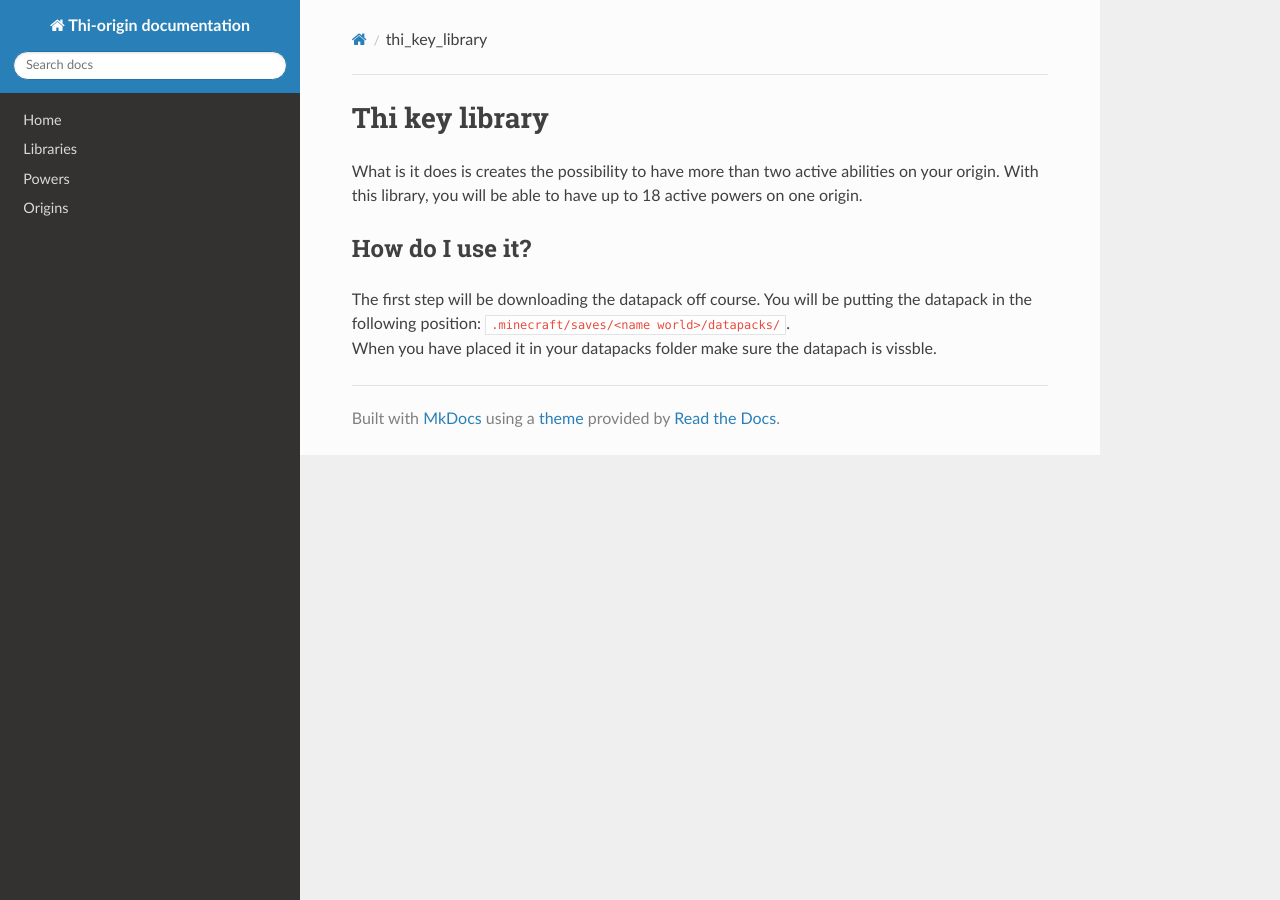
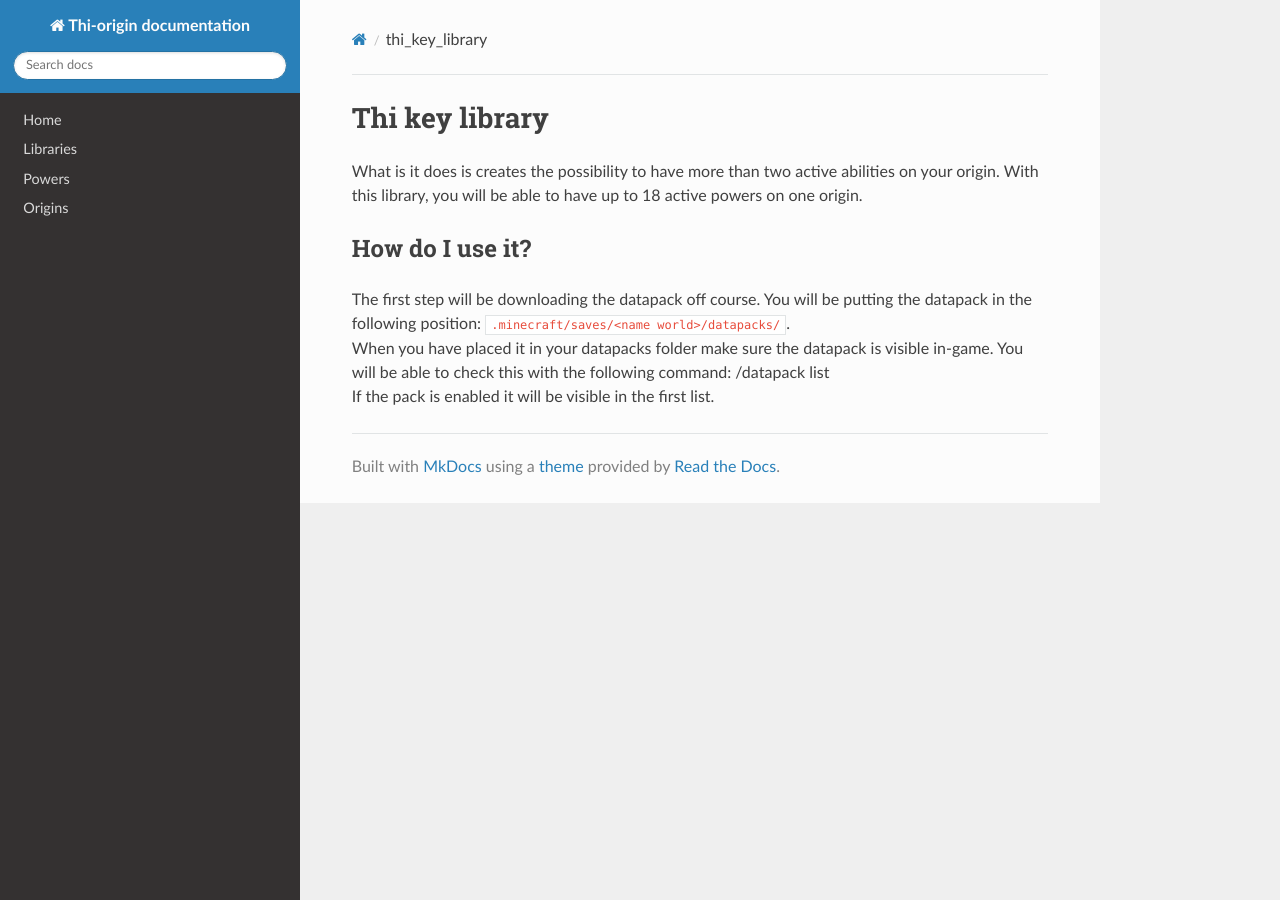
Before and after one commit to MisionThi/thi-origins-stuff, an MkDocs documentation site: the page built from docs/thi_key_library.md, in a window 1280 px wide. Built offline with MkDocs 1.6.1, drawn with Linux system fonts in a browser that asks for light colours; nearby versions of some CDN libraries.

Commit message:
Update thi_key_library.md

```diff
--- a/docs/thi_key_library.md
+++ b/docs/thi_key_library.md
@@ -11,4 +11,6 @@ With this library, you will be able to have up to 18 active powers on one origin
 ## How do I use it?
 The first step will be downloading the datapack off course. You will be putting the datapack in the following position:
 `.minecraft/saves/<name world>/datapacks/`. <br />
-When you have placed it in your datapacks folder make sure the datapach is vissble.
+When you have placed it in your datapacks folder make sure the datapack is visible in-game.
+You will be able to check this with the following command: /datapack list <br />
+If the pack is enabled it will be visible in the first list.
```
